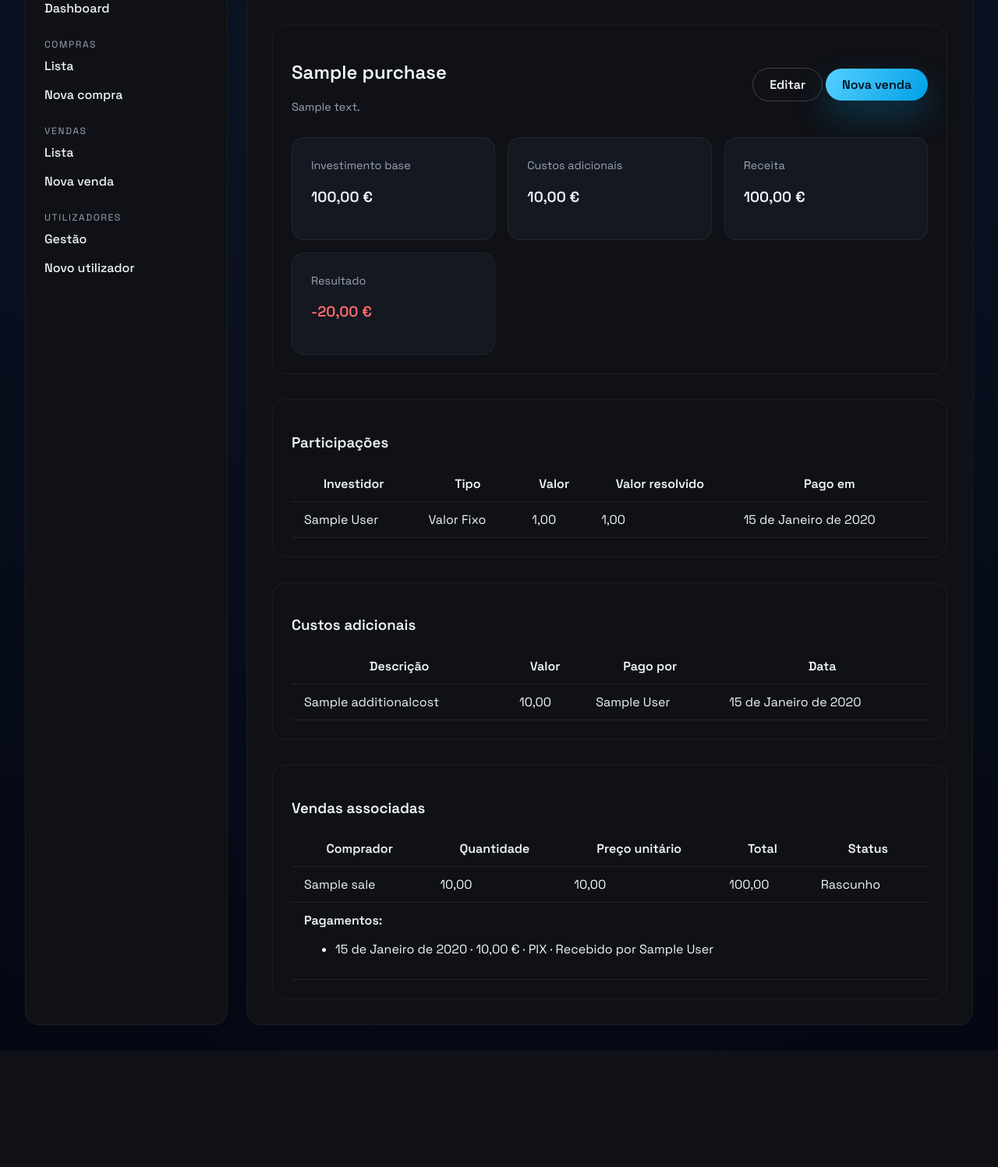
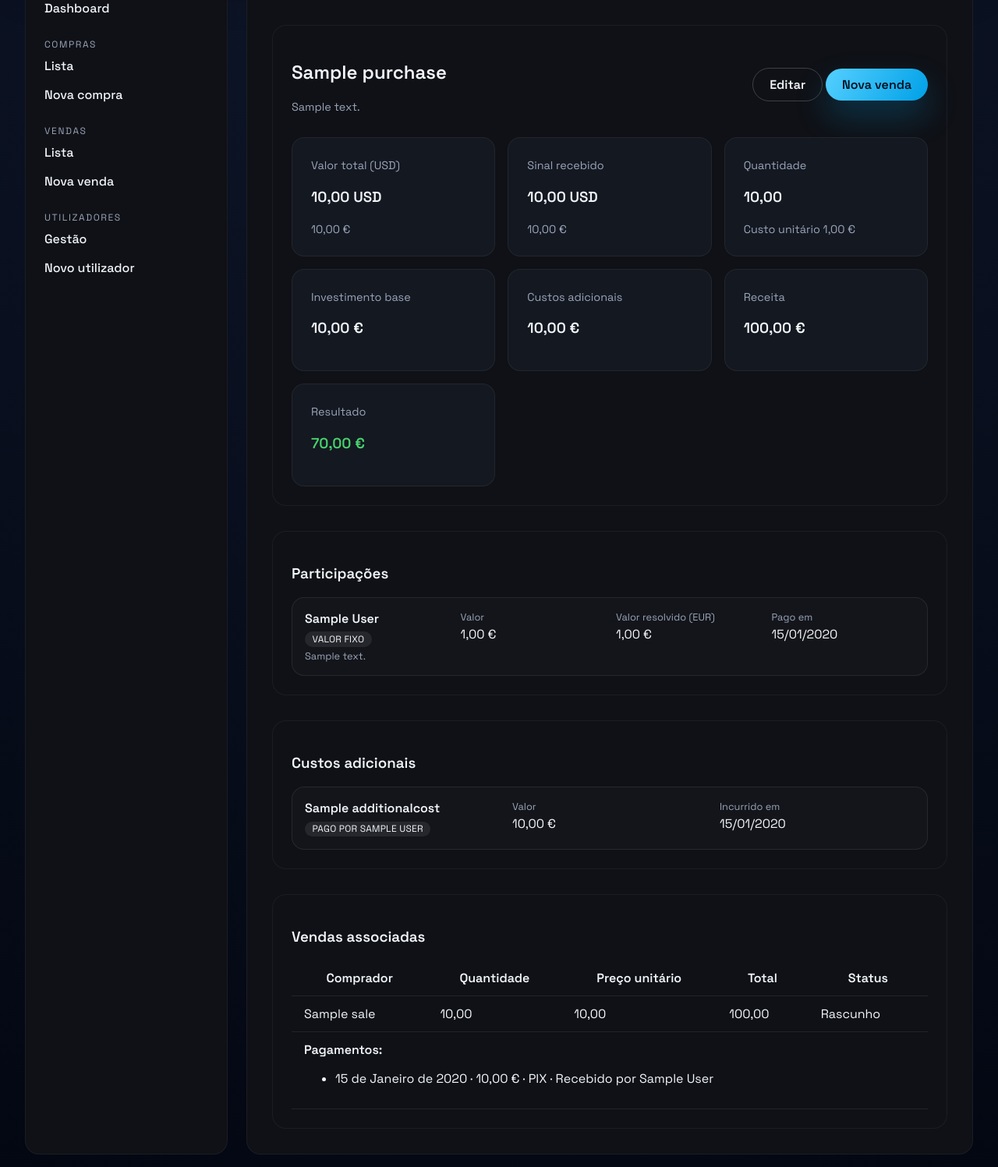
Before and after one commit to diogoammendes/SideSales, a Django app: page /compras/1/ in a window 1280 px wide. Shown: the part 228-1725 px from the top of the page at 78% size. Before the commit the page ends 1485 px from the top, so only its background shows below. Run offline with Django 5.2, Linux system fonts and the light colour scheme; a user stored in the database is signed in; tables that the repository leaves empty hold one stand-in row (values such as "Sample post").

Commit message:
feat: track purchase totals in multiple currencies

```diff
--- a/operations/models.py
+++ b/operations/models.py
@@ -35,9 +35,13 @@ class Purchase(TimeStampedModel):
     title = models.CharField(max_length=255)
     description = models.TextField(blank=True)
     quantity = models.DecimalField(max_digits=12, decimal_places=2)
-    unit_cost = models.DecimalField(max_digits=12, decimal_places=2)
     purchased_on = models.DateField(default=timezone.now)
-    signal_amount = models.DecimalField(max_digits=12, decimal_places=2, default=Decimal('0.00'))
+    total_amount_original = models.DecimalField(max_digits=12, decimal_places=2, null=True, blank=True)
+    total_currency = models.CharField(max_length=10, blank=True)
+    total_amount_eur = models.DecimalField(max_digits=12, decimal_places=2, default=Decimal('0.00'))
+    signal_amount_original = models.DecimalField(max_digits=12, decimal_places=2, null=True, blank=True)
+    signal_currency = models.CharField(max_length=10, blank=True)
+    signal_amount_eur = models.DecimalField(max_digits=12, decimal_places=2, default=Decimal('0.00'))
     signal_paid_by = models.ForeignKey(
         settings.AUTH_USER_MODEL,
         on_delete=models.SET_NULL,
@@ -54,8 +58,14 @@ class Purchase(TimeStampedModel):
         return self.title
 
     @property
+    def unit_cost(self) -> Decimal:
+        if not self.quantity:
+            return Decimal('0')
+        return (self.total_amount_eur or Decimal('0')) / self.quantity
+
+    @property
     def total_base(self) -> Decimal:
-        return (self.quantity or Decimal('0')) * (self.unit_cost or Decimal('0'))
+        return self.total_amount_eur or Decimal('0')
 
     @property
     def total_additional_costs(self) -> Decimal:
@@ -68,7 +78,7 @@ class Purchase(TimeStampedModel):
 
     @property
     def total_cost(self) -> Decimal:
-        return self.total_base + self.signal_amount + self.total_additional_costs
+        return self.total_base + (self.signal_amount_eur or Decimal('0')) + self.total_additional_costs
 
     @property
     def total_revenue(self) -> Decimal:
--- a/static/css/app.css
+++ b/static/css/app.css
@@ -92,6 +92,53 @@ body {
 .table td {
     padding: 0.75rem 1rem;
     border-bottom: 1px solid rgba(255, 255, 255, 0.08);
+}
+
+.line-table {
+    display: flex;
+    flex-direction: column;
+    gap: 0.75rem;
+}
+
+.line-row {
+    display: flex;
+    flex-wrap: wrap;
+    gap: 1rem;
+    padding: 1rem;
+    border-radius: 16px;
+    border: 1px solid rgba(255, 255, 255, 0.08);
+    background: rgba(255, 255, 255, 0.02);
+}
+
+.line-col {
+    flex: 1;
+    min-width: 180px;
+}
+
+.line-col strong {
+    display: block;
+    font-size: 1rem;
+    margin-bottom: 0.25rem;
+}
+
+.line-col .muted {
+    display: block;
+    font-size: 0.8rem;
+}
+
+.line-col p {
+    margin: 0.2rem 0 0;
+}
+
+.badge {
+    display: inline-flex;
+    align-items: center;
+    padding: 0.1rem 0.6rem;
+    border-radius: 999px;
+    background: rgba(255, 255, 255, 0.08);
+    font-size: 0.75rem;
+    letter-spacing: 0.02em;
+    text-transform: uppercase;
 }
 
 .panel {
--- a/templates/operations/purchases/detail.html
+++ b/templates/operations/purchases/detail.html
@@ -13,6 +13,33 @@
         </div>
     </header>
     <div class="cards">
+        <article class="card">
+            <span class="muted">Valor total ({{ purchase.total_currency|default:'EUR' }})</span>
+            <h3>
+                {% if purchase.total_amount_original %}
+                    {{ purchase.total_amount_original|floatformat:2 }} {{ purchase.total_currency|default:'EUR' }}
+                {% else %}
+                    -
+                {% endif %}
+            </h3>
+            <small class="muted">{{ purchase.total_amount_eur|default:0|floatformat:2 }} €</small>
+        </article>
+        <article class="card">
+            <span class="muted">Sinal recebido</span>
+            <h3>
+                {% if purchase.signal_amount_original %}
+                    {{ purchase.signal_amount_original|floatformat:2 }} {{ purchase.signal_currency|default:'EUR' }}
+                {% else %}
+                    -
+                {% endif %}
+            </h3>
+            <small class="muted">{{ purchase.signal_amount_eur|default:0|floatformat:2 }} €</small>
+        </article>
+        <article class="card">
+            <span class="muted">Quantidade</span>
+            <h3>{{ purchase.quantity|floatformat:2 }}</h3>
+            <small class="muted">Custo unitário {{ purchase.unit_cost|floatformat:2 }} €</small>
+        </article>
         <article class="card">
             <span class="muted">Investimento base</span>
             <h3>{{ purchase.total_base|floatformat:2 }} €</h3>
@@ -34,56 +61,66 @@
 
 <section class="panel">
     <h3>Participações</h3>
-    <table class="table">
-        <thead>
-            <tr>
-                <th>Investidor</th>
-                <th>Tipo</th>
-                <th>Valor</th>
-                <th>Valor resolvido</th>
-                <th>Pago em</th>
-            </tr>
-        </thead>
-        <tbody>
+    {% if purchase.contributions.exists %}
+        <div class="line-table">
             {% for contrib in purchase.contributions.all %}
-                <tr>
-                    <td>{{ contrib.payer }}</td>
-                    <td>{{ contrib.get_contribution_type_display }}</td>
-                    <td>{{ contrib.value|floatformat:2 }}</td>
-                    <td>{{ contrib.resolved_amount|floatformat:2 }}</td>
-                    <td>{{ contrib.paid_on }}</td>
-                </tr>
-            {% empty %}
-                <tr><td colspan="5" class="muted">Sem participações registadas.</td></tr>
+                <div class="line-row">
+                    <div class="line-col">
+                        <strong>{{ contrib.payer }}</strong>
+                        <span class="badge">{{ contrib.get_contribution_type_display }}</span>
+                        {% if contrib.notes %}
+                            <p class="muted">{{ contrib.notes }}</p>
+                        {% endif %}
+                    </div>
+                    <div class="line-col">
+                        <span class="muted">Valor</span>
+                        <p>
+                            {{ contrib.value|floatformat:2 }}
+                            {% if contrib.contribution_type == contrib.ContributionType.PERCENTAGE %}%{% else %} €{% endif %}
+                        </p>
+                    </div>
+                    <div class="line-col">
+                        <span class="muted">Valor resolvido (EUR)</span>
+                        <p>{{ contrib.resolved_amount|floatformat:2 }} €</p>
+                    </div>
+                    <div class="line-col">
+                        <span class="muted">Pago em</span>
+                        <p>{{ contrib.paid_on|date:"d/m/Y" }}</p>
+                    </div>
+                </div>
             {% endfor %}
-        </tbody>
-    </table>
+        </div>
+    {% else %}
+        <p class="muted">Sem participações registadas.</p>
+    {% endif %}
 </section>
 
 <section class="panel">
     <h3>Custos adicionais</h3>
-    <table class="table">
-        <thead>
-            <tr>
-                <th>Descrição</th>
-                <th>Valor</th>
-                <th>Pago por</th>
-                <th>Data</th>
-            </tr>
-        </thead>
-        <tbody>
+    {% if purchase.additional_costs.exists %}
+        <div class="line-table">
             {% for cost in purchase.additional_costs.all %}
-                <tr>
-                    <td>{{ cost.label }}</td>
-                    <td>{{ cost.amount|floatformat:2 }}</td>
-                    <td>{{ cost.paid_by|default:'-' }}</td>
-                    <td>{{ cost.incurred_on }}</td>
-                </tr>
-            {% empty %}
-                <tr><td colspan="4" class="muted">Sem custos adicionais.</td></tr>
+                <div class="line-row">
+                    <div class="line-col">
+                        <strong>{{ cost.label }}</strong>
+                        {% if cost.paid_by %}
+                            <span class="badge">Pago por {{ cost.paid_by }}</span>
+                        {% endif %}
+                    </div>
+                    <div class="line-col">
+                        <span class="muted">Valor</span>
+                        <p>{{ cost.amount|floatformat:2 }} €</p>
+                    </div>
+                    <div class="line-col">
+                        <span class="muted">Incurrido em</span>
+                        <p>{{ cost.incurred_on|date:"d/m/Y" }}</p>
+                    </div>
+                </div>
             {% endfor %}
-        </tbody>
-    </table>
+        </div>
+    {% else %}
+        <p class="muted">Sem custos adicionais.</p>
+    {% endif %}
 </section>
 
 <section class="panel">
```
Also changed, not shown: docs/architecture.md (+8 -3 lines), operations/forms.py (+6 -2 lines), templates/operations/purchases/list.html (+25 -3 lines), operations/migrations/0002_rename_signal_amount_purchase_total_amount_eur_and_more.py (added).
